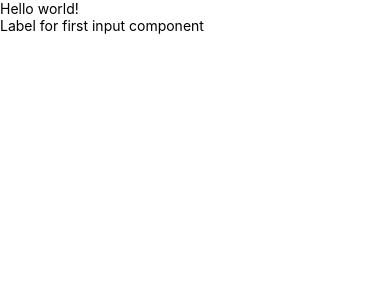
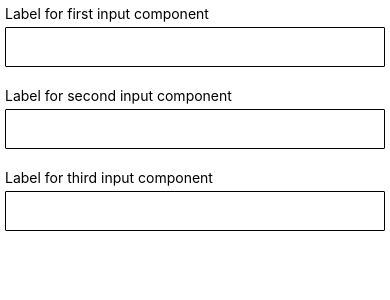
Before and after one commit to blazing-edge-labs/enhancing-react-native-forms, a React Native app: screen / in a window 390 px wide. Shown: the top 300 px of the page. Built offline with nearby package versions, Linux system fonts and the light colour scheme.

Commit message:
basic styling

```diff
--- a/src/components/TextInput/index.js
+++ b/src/components/TextInput/index.js
@@ -1,11 +1,43 @@
 import React from 'react'
-import { TextInput, View, Text } from 'react-native'
+import { TextInput, View, Text, StyleSheet } from 'react-native'
 
-export default function ({ label }) {
+export default function ({ label, ...rest }) {
   return (
-    <View>
-      <Text>{label}</Text>
-      <TextInput />
+    <View style={styles.wrap}>
+      <Text style={styles.label}>
+        {label}
+      </Text>
+      <View style={styles.inputWrapper}>
+        <TextInput
+          underlineColorAndroid='transparent'
+          style={styles.input}
+          {...rest}
+        />
+      </View>
     </View>
   )
 }
+
+const styles = StyleSheet.create({
+  wrap: {
+    marginBottom: 20,
+  },
+  label: {
+    color: 'black',
+    marginBottom: 5,
+    fontSize: 14,
+  },
+  input: {
+    height: 40,
+    fontSize: 16,
+    lineHeight: 24,
+    paddingHorizontal: 10,
+    color: 'black'
+  },
+  inputWrapper: {
+    borderWidth: 1,
+    borderRadius: 1,
+    borderColor: 'black',
+    height: 40
+  },
+})
--- a/src/screens/Form/index.js
+++ b/src/screens/Form/index.js
@@ -1,5 +1,5 @@
 import React, { Component } from 'react'
-import { SafeAreaView, View, Text } from 'react-native'
+import { SafeAreaView, View, Text, StyleSheet } from 'react-native'
 
 import TextInput from '../../components/TextInput'
 
@@ -11,13 +11,20 @@ class FormScreen extends Component {
   render () {
     return (
       <SafeAreaView>
-        <View>
-          <Text>Hello world!</Text>
+        <View style={styles.wrapper}>
           <TextInput label='Label for first input component'/>
+          <TextInput label='Label for second input component'/>
+          <TextInput label='Label for third input component'/>
         </View>
       </SafeAreaView>
     )
   }
 }
 
+const styles = StyleSheet.create({
+  wrapper: {
+    padding: 5
+  }
+})
+
 export default FormScreen
```
